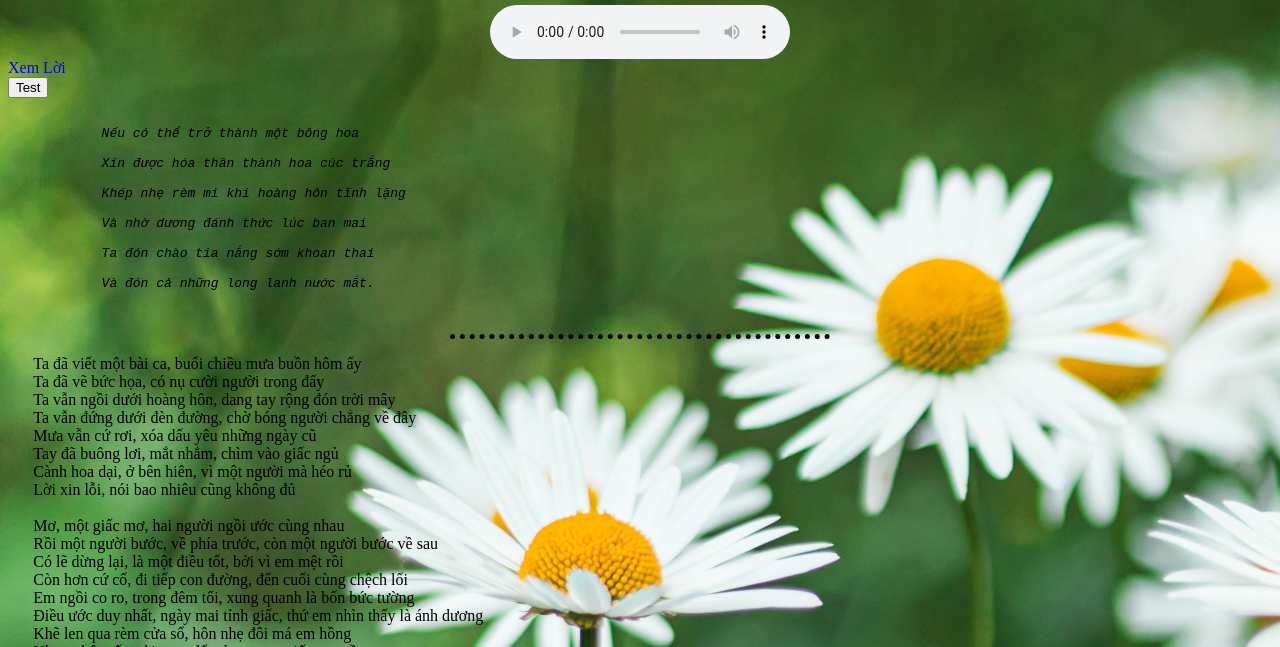
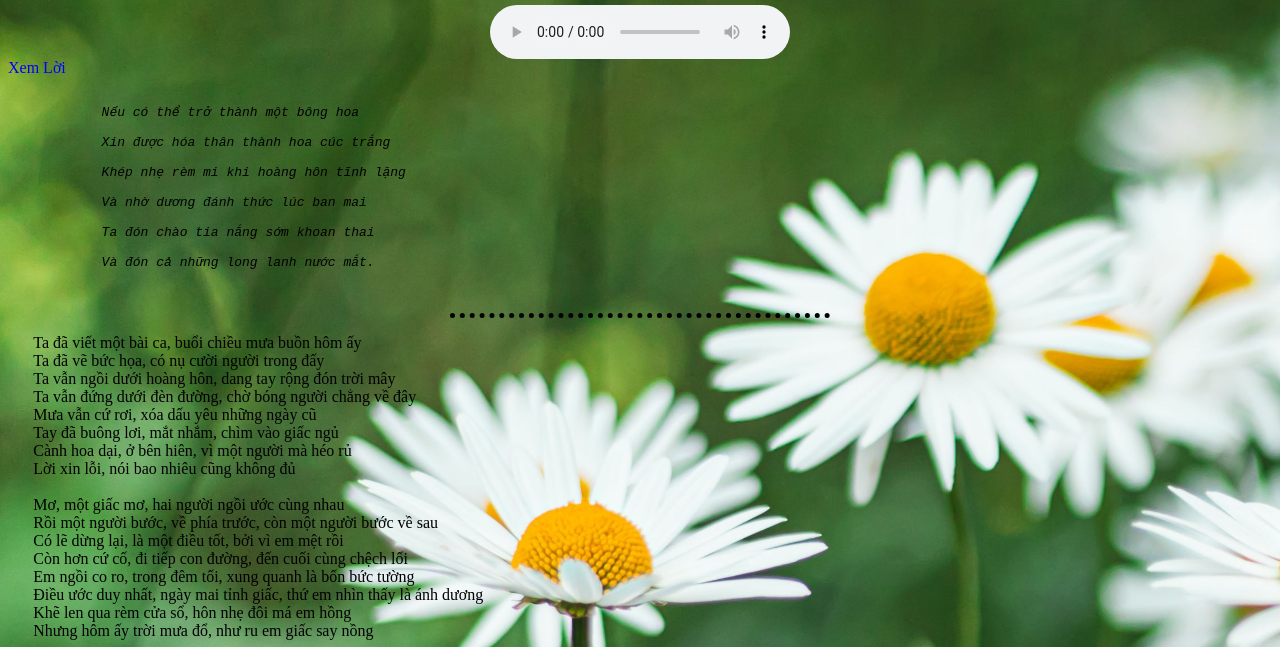
Before and after one commit to vuvg/artwork, a plain HTML site: page index.html in a window 1280 px wide. Shown: the part 153-800 px from the top of the page. Drawn offline with Linux system fonts and the light colour scheme.

Commit message:
finalize My Daisy

```diff
--- a/index.html
+++ b/index.html
@@ -26,7 +26,6 @@
       <div class = "showLyric">
         <label onclick="showLyric()">Xem Lời</label>
       </div>
-      <button onclick="direct()">Test</button>
       <div class = "lyric">
         <pre>
           <i>
```
